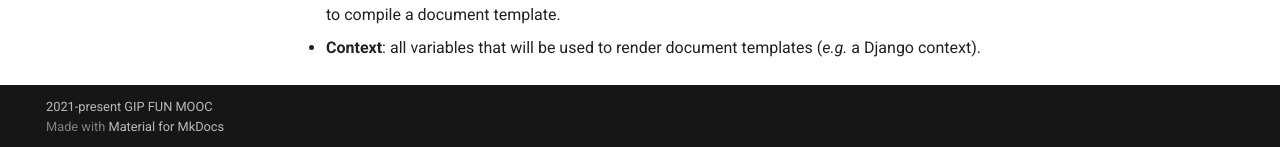
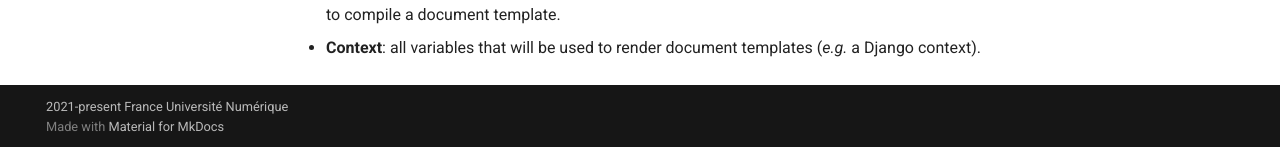
Before and after one commit to openfun/marion, an MkDocs documentation site: the page built from docs/index.md, in a window 1280 px wide and 900 px high, scrolled down 658 px. Shown: the part 750-897 px from the top of the window. Built offline with MkDocs 1.6.1 and Material for MkDocs 9.7.7, drawn with Linux system fonts in a browser that asks for light colours; comment, search, counter and statistics services are not loaded.

Commit message:
📝(project) update copyright holder
The GIP FUN-MOOC has been renamed France Université Numérique since a few years.

```diff
--- a/mkdocs.yml
+++ b/mkdocs.yml
@@ -6,7 +6,7 @@ site_author: Open FUN (France Universite Numerique)
 repo_name: openfun/marion
 repo_url: https://github.com/openfun/marion/
 
-copyright: 2021-present GIP FUN MOOC
+copyright: 2021-present France Université Numérique
 
 theme:
     name: material
```
Also changed, not shown: LICENSE.md (+1 -1 lines).
